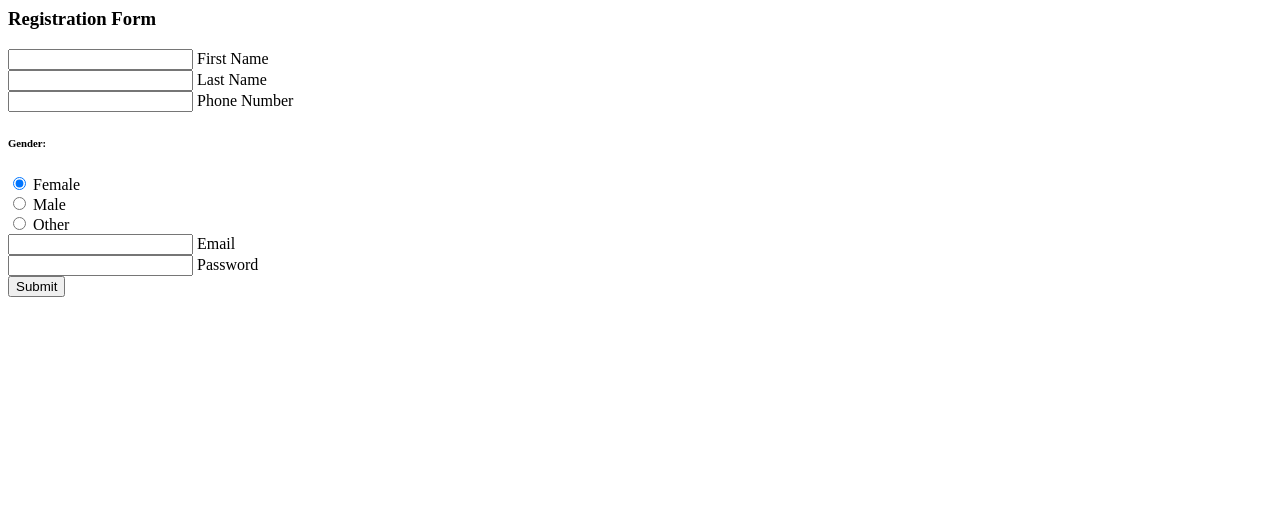
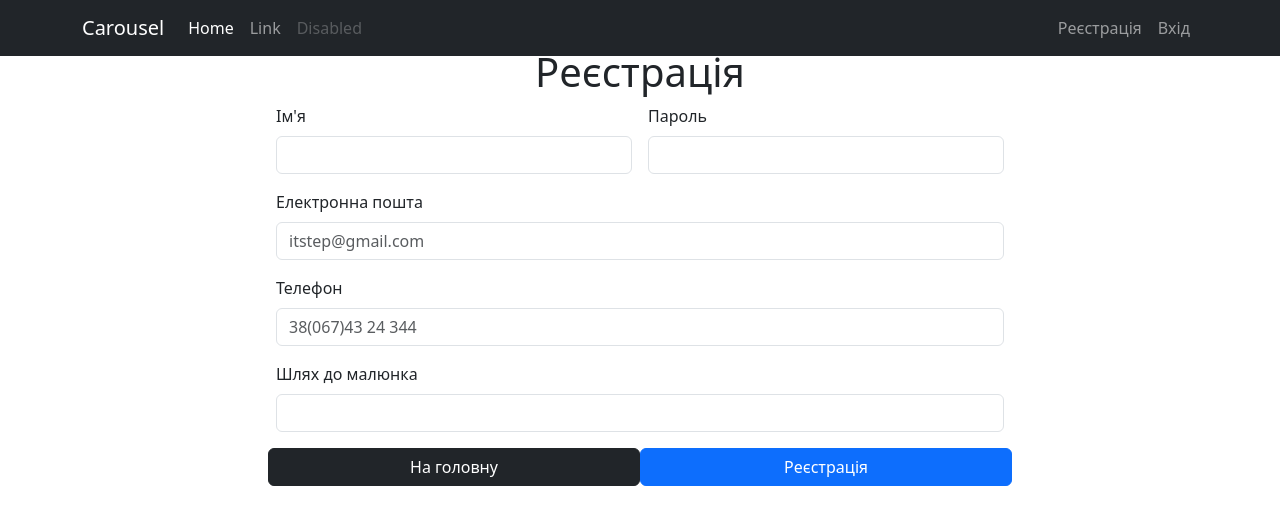
Before and after one commit to vitod123/php, a PHP site: page /registration_form.php in a window 1280 px wide. Shown: the top 525 px of the page. Run offline with PHP 8.4, Linux system fonts and the light colour scheme.

Commit message:
new register form and connect with DB

```diff
--- /dev/null
+++ b/footer.php
@@ -0,0 +1,4 @@
+<script src="/js/bootstrap.bundle.min.js"></script>
+
+</body>
+</html>
--- /dev/null
+++ b/head.php
@@ -0,0 +1,13 @@
+<!doctype html>
+<html lang="en">
+<head>
+    <meta charset="UTF-8">
+    <meta name="viewport"
+          content="width=device-width, user-scalable=no, initial-scale=1.0, maximum-scale=1.0, minimum-scale=1.0">
+    <meta http-equiv="X-UA-Compatible" content="ie=edge">
+    <title>Document</title>
+    <link rel="stylesheet" href="/css/bootstrap.min.css">
+    <link rel="stylesheet" href="/css/style.css">
+</head>
+<body>
+<?php include $_SERVER["DOCUMENT_ROOT"] . "/header.php"; ?>
--- a/header.php
+++ b/header.php
@@ -17,10 +17,10 @@
                         <a class="nav-link disabled">Disabled</a>
                     </li>
                 </ul>
-                <form class="d-flex" role="search">
-                    <input class="form-control me-2" type="search" placeholder="Search" aria-label="Search">
-                    <button class="btn btn-outline-success" type="submit">Search</button>
-                </form>
+                <ul class="navbar-nav">
+                    <li class="nav-item"><a href="/registration_form.php" class="nav-link">Реєстрація</a></li>
+                    <li class="nav-item"><a href="/login.php" class="nav-link">Вхід</a></li>
+                </ul>
             </div>
         </div>
     </nav>
--- a/registration_form.php
+++ b/registration_form.php
@@ -1,92 +1,66 @@
-<section class="vh-100 gradient-custom">
-    <div class="container py-5 h-100">
-        <div class="row justify-content-center align-items-center h-100">
-            <div class="col-12 col-lg-9 col-xl-7">
-                <div class="card shadow-2-strong card-registration" style="border-radius: 15px;">
-                    <div class="card-body p-4 p-md-5">
-                        <h3 class="mb-4 pb-2 pb-md-0 mb-md-5">Registration Form</h3>
-                        <form>
+<?php
+$name = "";
+$email = "";
+$password = "";
+$phone = "";
+$image = "";
 
-                            <div class="row">
-                                <div class="col-md-6 mb-4">
+if ($_SERVER["REQUEST_METHOD"] == "POST") {
+    if (isset($_POST["name"]))
+        $name = $_POST["name"];
+    if (isset($_POST["email"]))
+        $email = $_POST["email"];
+    if (isset($_POST["password"]))
+        $password = $_POST["password"];
+    if (isset($_POST["phone"]))
+        $phone = $_POST["phone"];
+    if (isset($_POST["image"]))
+        $image = $_POST["image"];
+    if (!empty($name) && !empty($email) && !empty($password) && !empty($phone) && !empty($image)){
+        try {
+            $dbh = new PDO('mysql:host=localhost;dbname=pv125', "root", "123456");
+            $sql = "INSERT INTO users (name, image, phone, password, email) VALUES(?, ?, ?, ?, ?);";
+            $sth = $dbh->prepare($sql);
+            $sth->execute([$name,$image,$phone, $password, $email]);
+            $dbh = null;
+            header('Location: /');
+            exit;
+        } catch (PDOException $e) {
+            print "Error!: " . $e->getMessage() . "<br/>";
+            die();
+        }
+    }
+}
+?>
 
-                                    <div class="form-outline">
-                                        <input type="text" id="firstName" class="form-control form-control-lg" />
-                                        <label class="form-label" for="firstName">First Name</label>
-                                    </div>
+<?php include $_SERVER["DOCUMENT_ROOT"] . "/head.php"; ?>
 
-                                </div>
-                                <div class="col-md-6 mb-4">
+    <div class="container">
+        <h1 class="text-center">Реєстрація</h1>
+        <form class="row col-md-8 offset-md-2 g-3" method="post">
+            <div class="col-md-6">
+                <label for="name" class="form-label">Ім'я</label>
+                <input type="text" class="form-control" id="name" name="name" value="<?php echo $name; ?>">
+            </div>
+            <div class="col-md-6">
+                <label for="password" class="form-label">Пароль</label>
+                <input type="password" class="form-control" id="password" name="password" value="<?php echo $password; ?>">
+            </div>
+            <div class="col-12">
+                <label for="email" class="form-label">Електронна пошта</label>
+                <input type="text" class="form-control" id="email" name="email" placeholder="itstep@gmail.com" value="<?php echo $email; ?>">
+            </div>
+            <div class="col-12">
+                <label for="phone" class="form-label">Телефон</label>
+                <input type="text" class="form-control" id="phone" name="phone" placeholder="38(067)43 24 344" value="<?php echo $phone; ?>">
+            </div>
+            <div class="col-12">
+                <label for="image" class="form-label">Шлях до малюнка</label>
+                <input type="text" class="form-control" id="image" name="image" placeholder="" value="<?php echo $image; ?>">
+            </div>
+            <a href="/" class="btn btn-dark col-6">На головну</a>
+            <button type="submit" class="btn btn-primary col-6">Реєстрація</button>
+        </form>
+    </div>
 
-                                    <div class="form-outline">
-                                        <input type="text" id="lastName" class="form-control form-control-lg" />
-                                        <label class="form-label" for="lastName">Last Name</label>
-                                    </div>
-
-                                </div>
-                            </div>
-
-                            <div class="row">
-                                <div class="col-md-6 mb-4 d-flex align-items-center">
-
-                                    <div class="form-outline datepicker w-100">
-                                        <input type="tel" class="form-control form-control-lg" id="birthdayDate" />
-                                        <label for="birthdayDate" class="form-label">Phone Number</label>
-                                    </div>
-
-                                </div>
-                                <div class="col-md-6 mb-4">
-
-                                    <h6 class="mb-2 pb-1">Gender: </h6>
-
-                                    <div class="form-check form-check-inline">
-                                        <input class="form-check-input" type="radio" name="inlineRadioOptions" id="femaleGender"
-                                               value="option1" checked />
-                                        <label class="form-check-label" for="femaleGender">Female</label>
-                                    </div>
-
-                                    <div class="form-check form-check-inline">
-                                        <input class="form-check-input" type="radio" name="inlineRadioOptions" id="maleGender"
-                                               value="option2" />
-                                        <label class="form-check-label" for="maleGender">Male</label>
-                                    </div>
-
-                                    <div class="form-check form-check-inline">
-                                        <input class="form-check-input" type="radio" name="inlineRadioOptions" id="otherGender"
-                                               value="option3" />
-                                        <label class="form-check-label" for="otherGender">Other</label>
-                                    </div>
-
-                                </div>
-                            </div>
-
-                            <div class="row">
-                                <div class="col-md-6 mb-4 pb-2">
-
-                                    <div class="form-outline">
-                                        <input type="email" id="emailAddress" class="form-control form-control-lg" />
-                                        <label class="form-label" for="emailAddress">Email</label>
-                                    </div>
-
-                                </div>
-                                <div class="col-md-6 mb-4 pb-2">
-
-                                    <div class="form-outline">
-                                        <input type="password" id="phoneNumber" class="form-control form-control-lg" />
-                                        <label class="form-label" for="phoneNumber">Password</label>
-                                    </div>
-
-                                </div>
-                            </div>
-
-                            <div class="mt-4 pt-2">
-                                <input class="btn btn-primary btn-lg" type="submit" value="Submit" />
-                            </div>
-
-                        </form>
-                    </div>
-                </div>
-            </div>
-        </div>
-    </div>
-</section>
+<?php include $_SERVER["DOCUMENT_ROOT"] . "/footer.php"; ?>
```
Also changed, not shown: index.php (+7 -17 lines).
